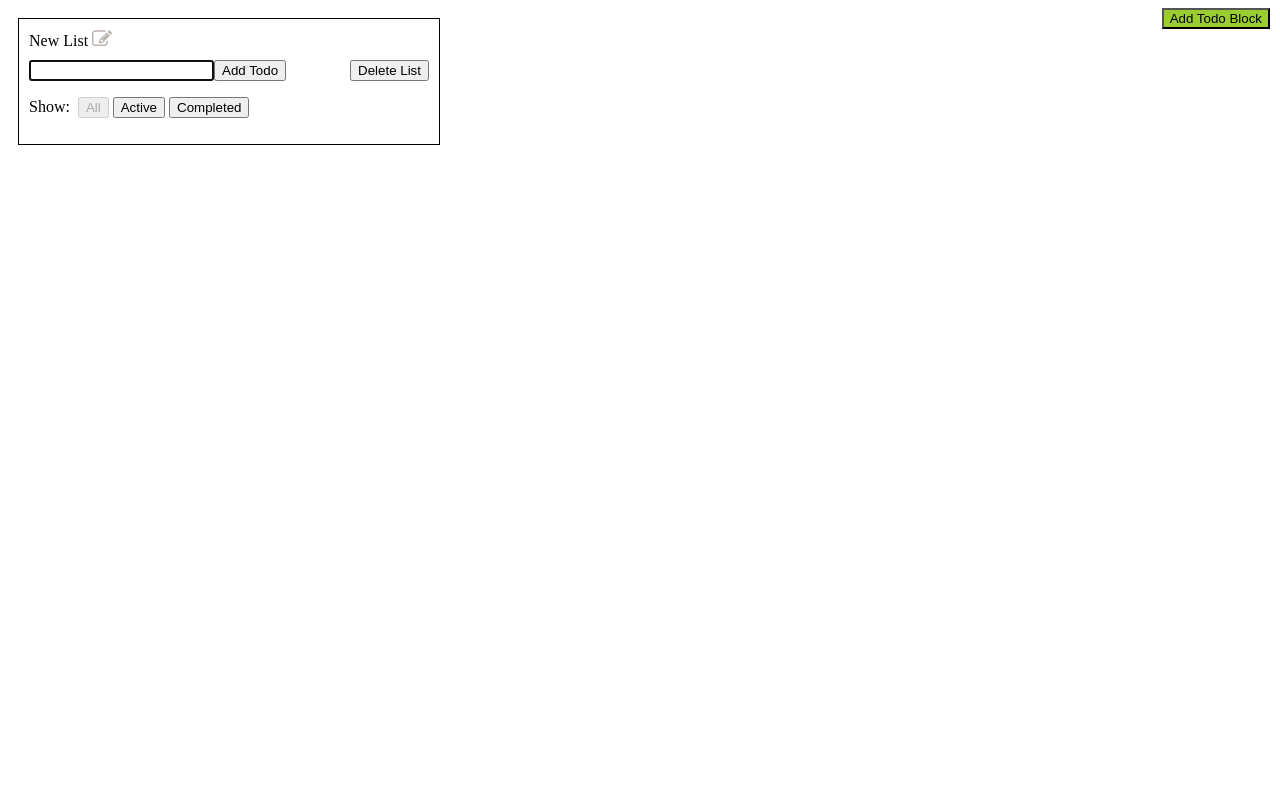
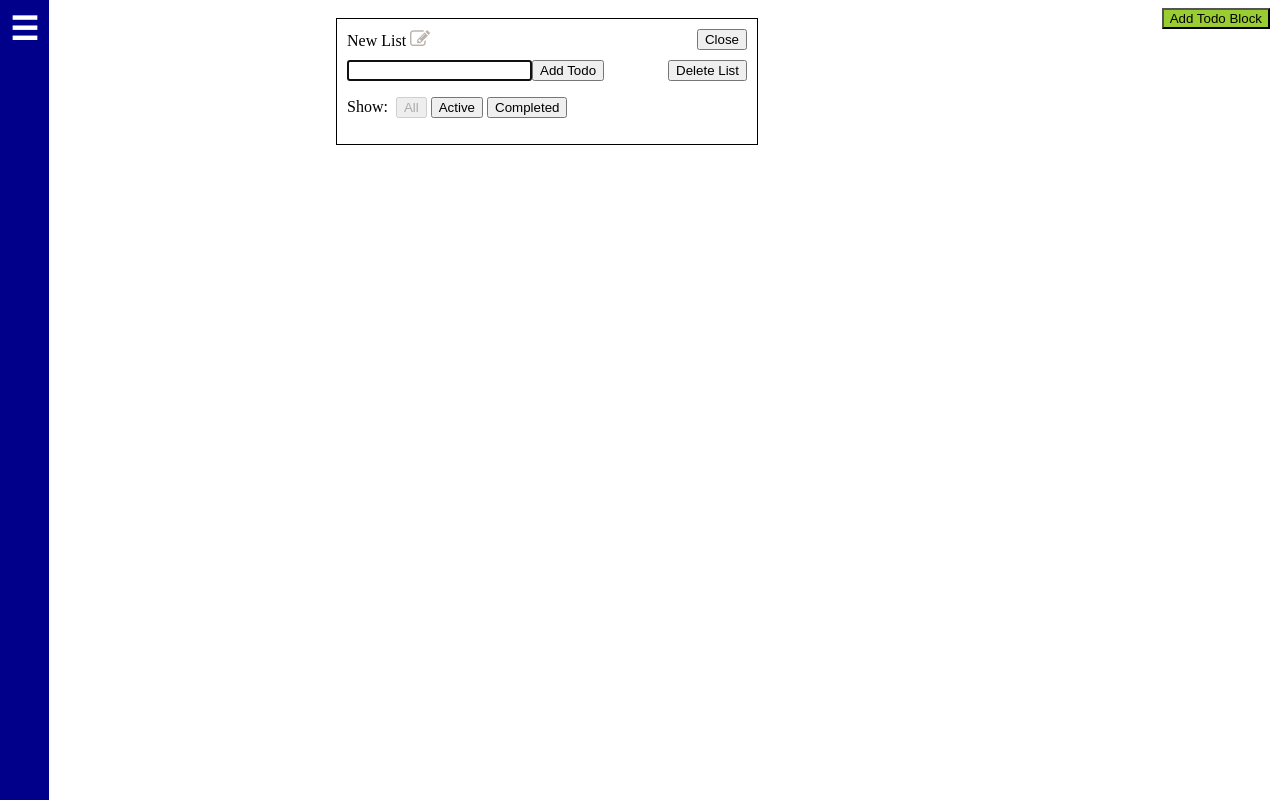
Before and after one commit to YanaMIvanova/todo-list-app, a React app: page / in a window 1280 px wide. Both pictures are taken after a click on the button "Add Todo Block". Built offline with nearby package versions, Linux system fonts and the light colour scheme.

Commit message:
Func - change layout and add sidebar

```diff
--- a/public/index.html
+++ b/public/index.html
@@ -17,8 +17,10 @@
             }
 
             .todoblocks {
+                margin: 0 318px;
                 display: flex;
                 align-items: flex-start;
+                justify-content: space-between;
                 flex-wrap: wrap;
             }
 
@@ -51,6 +53,19 @@
             .filter-button {
                 margin-left: 4px;
             }
+
+            .dashboard {
+                height: 100%;
+                position: fixed;
+                top: 0;
+                left: 0;
+                background-color: darkblue;
+                color: white;
+                overflow-x: hidden;
+                transition: 0.5s;
+                padding: 10px;
+                margin: unset;
+            }
         </style>
     </head>
     <body>
--- /dev/null
+++ b/src/components/Dashboard.js
@@ -0,0 +1,9 @@
+import React from 'react'
+
+const Dashboard = () => (
+    <h1 className="dashboard">
+        ☰
+    </h1>
+)
+
+export default Dashboard
--- a/src/components/TodoBlockHeader.js
+++ b/src/components/TodoBlockHeader.js
@@ -22,6 +22,14 @@ class TodoBlockHeader extends Component {
                     className="fa fa-edit"
                 />
             )}
+            <button
+                style={{
+                    float: "right"
+                }}
+                onClick={() => console.log("close block")}
+            >
+                Close
+            </button>
         </div>
     }
 }
--- a/src/containers/TodoBlockContainer.js
+++ b/src/containers/TodoBlockContainer.js
@@ -4,6 +4,7 @@ import { deleteTodoBlock, setCurrentTodoBlock } from "../actions/todoBlocks"
 import { blocksSelector, currentTodoBlockIdSelector } from '../reducers'
 import AddTodoBlockButton from '../components/AddTodoBlockButton'
 import TodoBlock from '../components/TodoBlock'
+import Dashboard from "../components/Dashboard";
 
 class TodoBlockContainer extends Component {
     state = {
@@ -42,6 +43,7 @@ class TodoBlockContainer extends Component {
             <div
                 className="todoblocks"
             >
+                <Dashboard />
                 {
                     blocks.map(block =>
                         <TodoBlock
```
